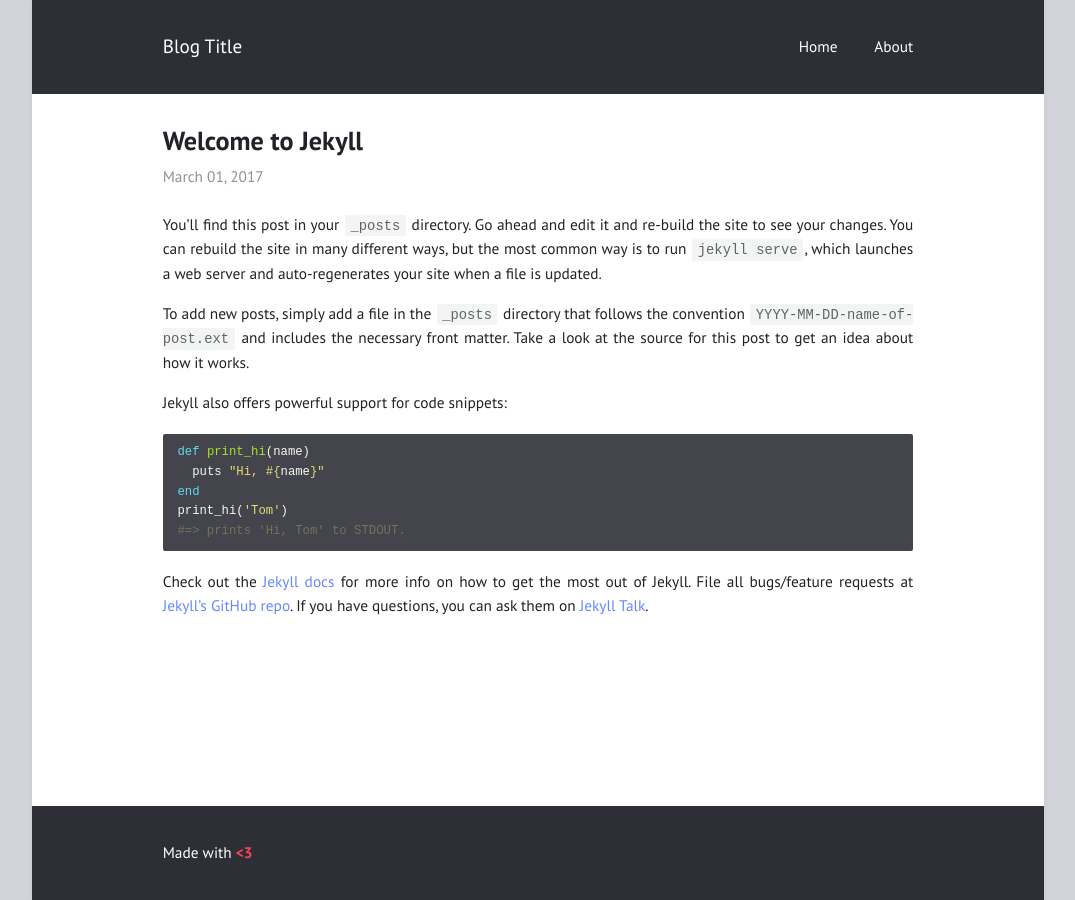
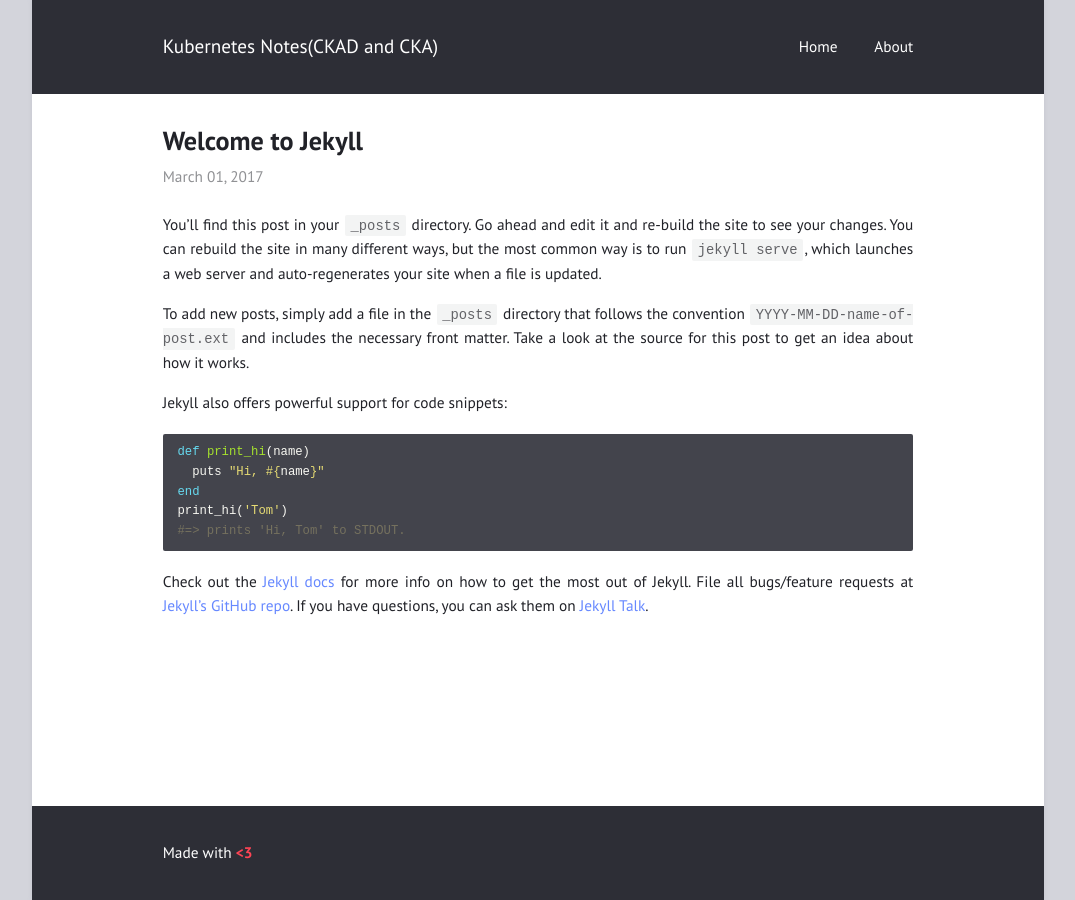
Before and after one commit to np-singh/k8s-notes.github.io, a Jekyll site: the page built from _posts/2017-03-01-welcome-to-jekyll.md, in a window 1280 px wide. Shown: the whole page, without its empty margins (102-1177 px from the left). Built offline with Jekyll 4.4.1, drawn with Linux system fonts in a browser that asks for light colours.

Commit message:
Update _config.yml

```diff
--- a/_config.yml
+++ b/_config.yml
@@ -1,5 +1,5 @@
-title: "Blog Title"
-author: "Blog Author"
+title: "Kubernetes Notes(CKAD and CKA)"
+author: "Narinder"
 description: "Made with <b style=\"color: #f45;\">&lt;3</b>"
 permalink: /:title/
 lang: "en"
@@ -8,7 +8,7 @@ date_format: "%B %d, %Y"
 
 # Layout
 
-show_excerpts: true        # show article excerpts on the home page
+show_excerpts: false        # show article excerpts on the home page
 show_frame: true           # adds a gray frame to the site
 show_sidebar: false        # show a sidebar instead of the usual header
 minimal: false             # use a dark header
@@ -20,7 +20,7 @@ navigation:                # accepts {file, title, url, icon, sidebaricon}
   - {file: "README.md"}
 
 external:                  # shows a footer with social links - for available icons see fontawesome.com/icons
-  - {title: Mail, icon: envelope, url: "mailto:niklasbuschmann@users.noreply.github.com"}
+  - {title: Mail, icon: envelope, url: "mailto:np.singh@msn.com"}
   - {title: Github, icon: github, url: "https://github.com/niklasbuschmann/contrast"}
   - {title: Subscribe, icon: rss, url: "/feed.xml"}
 
```
